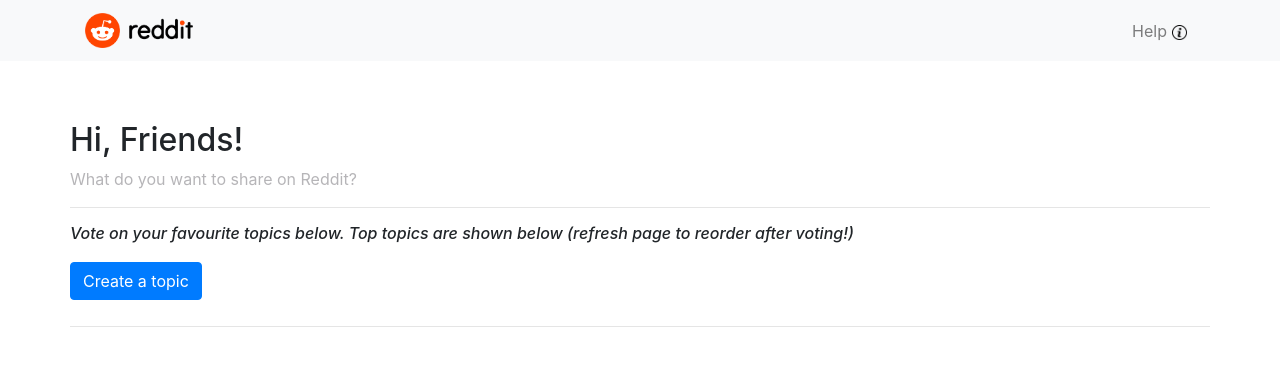
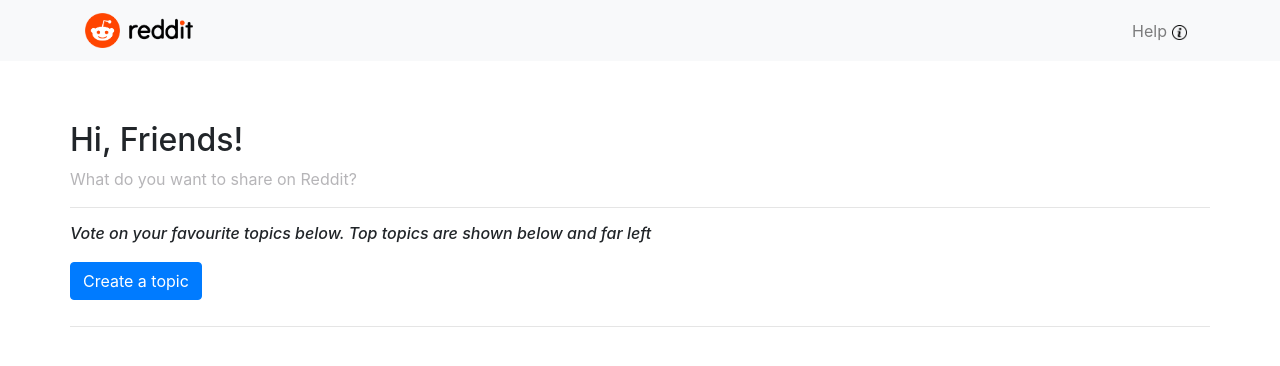
Before and after one commit to raymondleons/reddit-clone, a React (Create React App) app: page / in a window 1280 px wide. Shown: the top 366 px of the page. Built offline with nearby package versions, Linux system fonts and the light colour scheme.

Commit message:
[Raymond] - adding title in line 73

```diff
--- a/src/components/Homepage.js
+++ b/src/components/Homepage.js
@@ -72,7 +72,7 @@ class Homepage extends Component {
       <div className="header">
             <h2>Hi, Friends!</h2> <p>What do you want to share on Reddit?</p>
             <hr/>
-            <h6><i>Vote on your favourite topics below. Top topics are shown below (refresh page to reorder after voting!) </i></h6>
+            <h6><i>Vote on your favourite topics below. Top topics are shown below and far left</i></h6>
             <Button color="primary" style={{marginTop:"10px", marginBottom:"10px"}} onClick={this.toggle}> Create a topic</Button>
             <Modal isOpen={this.state.modal} toggle={this.toggle} className={this.props.className}>
             <Form onSubmit={this.submitHandle}>
@@ -86,7 +86,7 @@ class Homepage extends Component {
           />
                 </ModalBody>
                 <ModalFooter>
-                  <Button color="primary" onClick={this.toggle}>Add Topic</Button>{' '}
+                  <Button color="primary" type="submit">Add Topic</Button>{' '}
                   <Button color="secondary" onClick={this.toggle}>Cancel</Button>
                 </ModalFooter>
                </Form>
```
